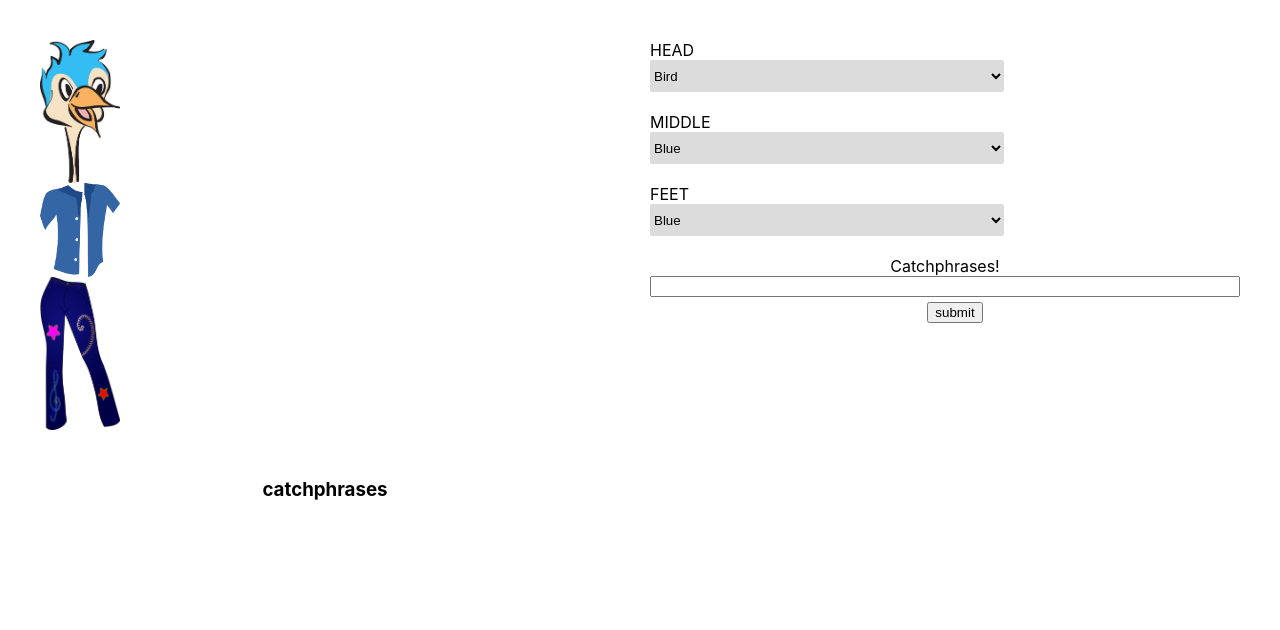
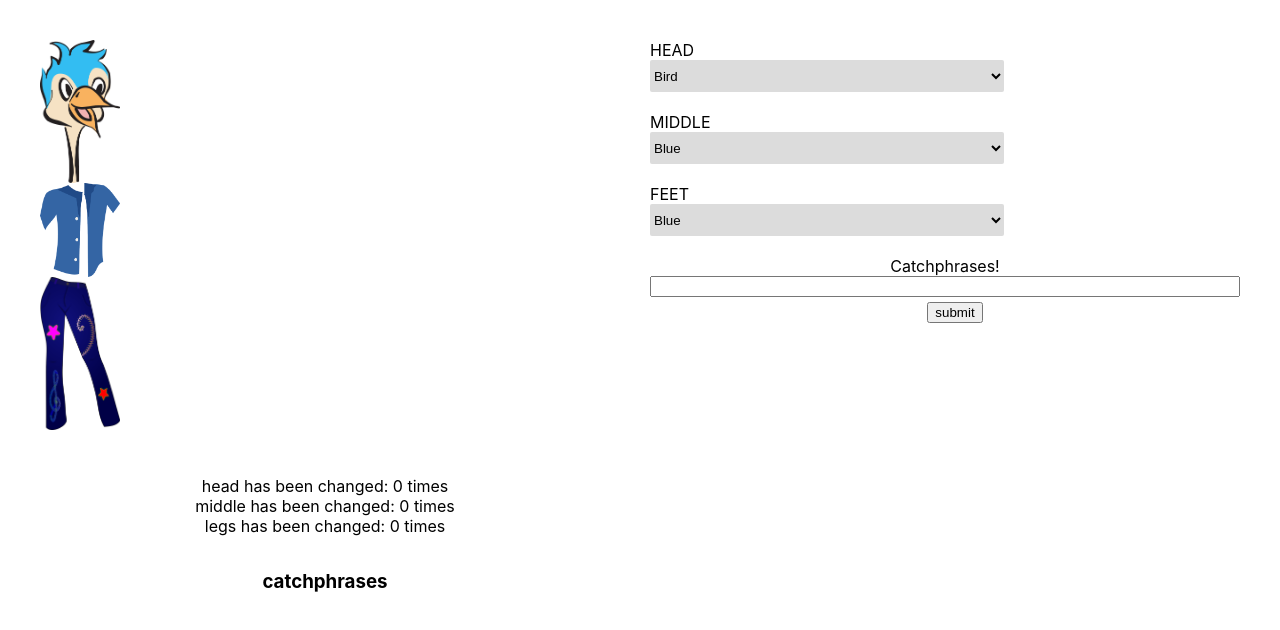
Before and after one commit to Hathaway-Shan/react-module-4, a React (Create React App) app: page / in a window 1280 px wide. Shown: the top 630 px of the page. Built offline with nearby package versions, Linux system fonts and the light colour scheme.

Commit message:
created change counter and display for dropdown display elements counts begin at 0 and update accurately with changes

```diff
--- a/src/Components/Editor/Editor.js
+++ b/src/Components/Editor/Editor.js
@@ -2,12 +2,24 @@ import React from 'react';
 
 import './Editor.css';
 
-export default function Editor({ setHead, setBody, setFeet }) {
+export default function Editor({
+  setHead,
+  setBody,
+  setFeet,
+  setHeadChanges,
+  setMiddleChanges,
+  setFeetChanges,
+}) {
   return (
     <div className="editor">
       <div className="form-control">
         <label className="label">Head</label>
-        <select onChange={(e) => setHead(e.target.value)}>
+        <select
+          onChange={(e) => {
+            setHead(e.target.value);
+            setHeadChanges((prevState) => prevState + 1);
+          }}
+        >
           <option value="bird">{'Bird'}</option>
           <option value="dog">Dog</option>
           <option value="duck">Duck</option>
@@ -16,7 +28,12 @@ export default function Editor({ setHead, setBody, setFeet }) {
       </div>
       <div className="form-control">
         <label className="label">Middle</label>
-        <select onChange={(e) => setBody(e.target.value)}>
+        <select
+          onChange={(e) => {
+            setBody(e.target.value);
+            setMiddleChanges((prevState) => prevState + 1);
+          }}
+        >
           <option value="blue">{'Blue'}</option>
           <option value="dress">Dress</option>
           <option value="pink">Pink</option>
@@ -25,7 +42,12 @@ export default function Editor({ setHead, setBody, setFeet }) {
       </div>
       <div className="form-control">
         <label className="label">Feet</label>
-        <select onChange={(e) => setFeet(e.target.value)}>
+        <select
+          onChange={(e) => {
+            setFeet(e.target.value);
+            setFeetChanges((prevState) => prevState + 1);
+          }}
+        >
           <option value="blue">{'Blue'}</option>
           <option value="dog">Dog</option>
           <option value="leg">Leg</option>
--- a/src/Components/Main/Main.js
+++ b/src/Components/Main/Main.js
@@ -13,13 +13,24 @@ export default function Main() {
   const [body, setBody] = useState('blue');
   const [feet, setFeet] = useState('blue');
   const [slogan, setSlogan] = useState([]);
+  const [headChanges, setHeadChanges] = useState(0);
+  const [middleChanges, setMiddleChanges] = useState(0);
+  const [feetChanges, setFeetChanges] = useState(0);
 
   return (
     <main>
       {/* pass the state variables as props to the presentational components */}
       <div>
         <Preview head={head} body={body} feet={feet} slogan={slogan} />
-        <Stats slogan={slogan} />
+        <Stats
+          slogan={slogan}
+          headChanges={headChanges}
+          middleChanges={middleChanges}
+          feetChanges={feetChanges}
+          setHeadChanges={setHeadChanges}
+          setMiddleChanges={setMiddleChanges}
+          setFeetChanges={setFeetChanges}
+        />
       </div>
 
       <div>
@@ -30,6 +41,9 @@ export default function Main() {
           setBody={setBody}
           feet={feet}
           setFeet={setFeet}
+          setHeadChanges={setHeadChanges}
+          setMiddleChanges={setMiddleChanges}
+          setFeetChanges={setFeetChanges}
         />
         <Catchphrase setSlogan={setSlogan} />
       </div>
--- a/src/Components/Stats/Stats.js
+++ b/src/Components/Stats/Stats.js
@@ -1,9 +1,18 @@
 import React from 'react';
 import './Stats.css';
 
-export default function Stats({ slogan }) {
+export default function Stats({ headChanges, middleChanges, feetChanges, slogan }) {
   return (
     <div className="preview">
+      <p>
+        head has been changed: {headChanges} times
+        <br></br>
+        middle has been changed: {middleChanges} times
+        <br></br>
+        legs has been changed: {feetChanges} times
+        <br></br>
+      </p>
+
       <h3>catchphrases</h3>
       <ul>
         {slogan.map((slogan) => (
```
